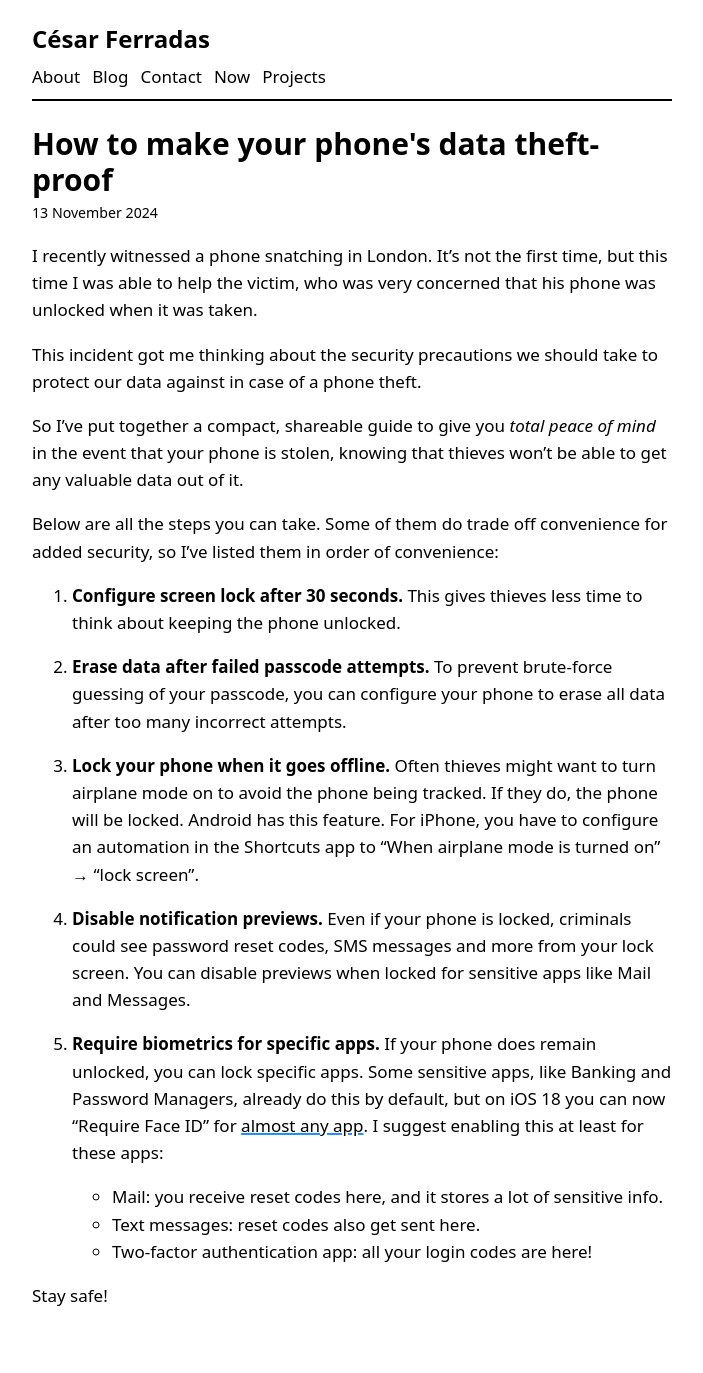
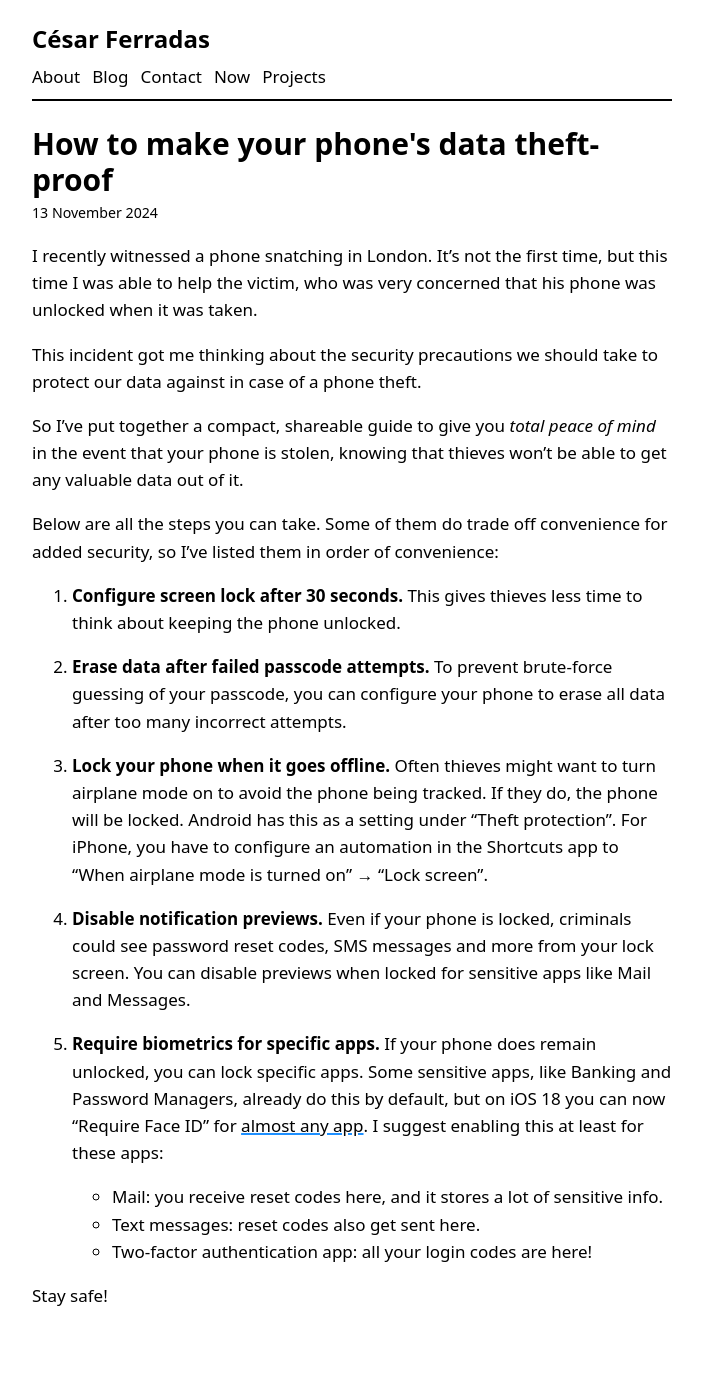
Before and after one commit to cesarferradas/ferrad.as, a Jekyll site: the page built from _posts/2024-11-13-phone-security.md, in a window 1280 px wide. Shown: the whole page, without its empty margins (288-991 px from the left). Built offline with Jekyll 4.4.1, drawn with Linux system fonts in a browser that asks for light colours.

Commit message:
Update phone security post

```diff
--- a/_posts/2024-11-13-phone-security.md
+++ b/_posts/2024-11-13-phone-security.md
@@ -26,9 +26,9 @@ added security, so I've listed them in order of convenience:
 
 3. **Lock your phone when it goes offline.** Often thieves might want to turn
    airplane mode on to avoid the phone being tracked. If they do, the phone will
-   be locked. Android has this feature. For iPhone, you have to configure an
-   automation in the Shortcuts app to "When airplane mode is turned on" →
-   "lock screen".
+   be locked. Android has this as a setting under "Theft protection". For
+   iPhone, you have to configure an automation in the Shortcuts app to "When
+   airplane mode is turned on" → "Lock screen".
 
 4. **Disable notification previews.** Even if your phone is locked, criminals
    could see password reset codes, SMS messages and more from your lock screen.
```
